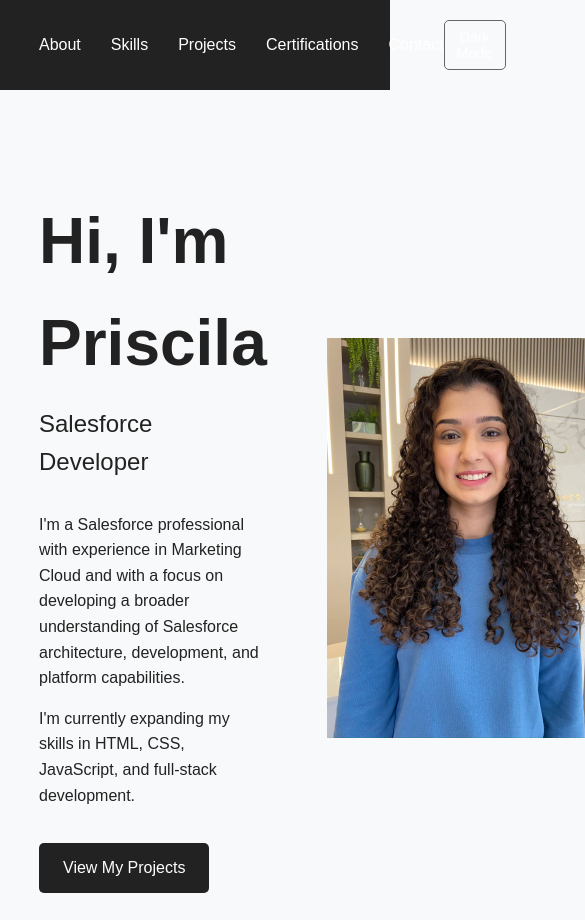
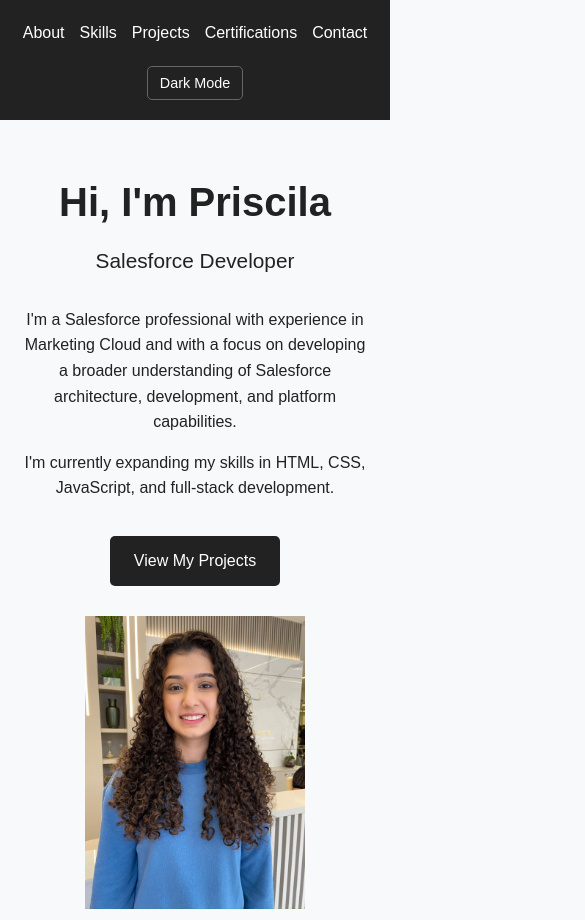
Before and after one commit to priscilamleal/ca-portfolio, a plain HTML site: page index.html in a window 390 px wide. Shown: the top 920 px of the page, 585 px wide, since content can reach past the window. Drawn offline with Linux system fonts and the light colour scheme.

Commit message:
Added responsive layout

```diff
--- a/style.css
+++ b/style.css
@@ -267,3 +267,59 @@
     border-color: #444;
     color: #f5f5f5;
 }
+
+/* Responsive Design */
+@media (max-width: 768px) {
+    /* About section */
+    #about {
+        padding: 50px 5%;
+    }
+
+    .about-content {
+        flex-direction: column;
+        text-align: center;
+        gap: 30px;
+    }
+
+    .about-image {
+        flex: 0 0 auto;
+        width: 220px;
+        max-width: 100%;
+    }
+
+    #about h1 {
+        font-size: 2.5rem;
+    }
+
+    #about h2 {
+        font-size: 1.3rem;
+    }
+    /* Navigation */
+    header  {
+        padding: 20px 5%;
+        flex-direction: column;
+        gap: 20px;
+    }
+
+    nav {
+        justify-content: center;
+        flex-wrap: wrap;
+        gap: 15px;
+    }
+    /* Projects */
+    #projects,
+    #certifications,
+    #skills {
+        padding: 50px 5%;
+    }
+
+    .project-card {
+        width: 100%;
+        max-width: 100%;
+    }
+
+    .certification-card {
+        width: 100%;
+    }
+
+}
```
